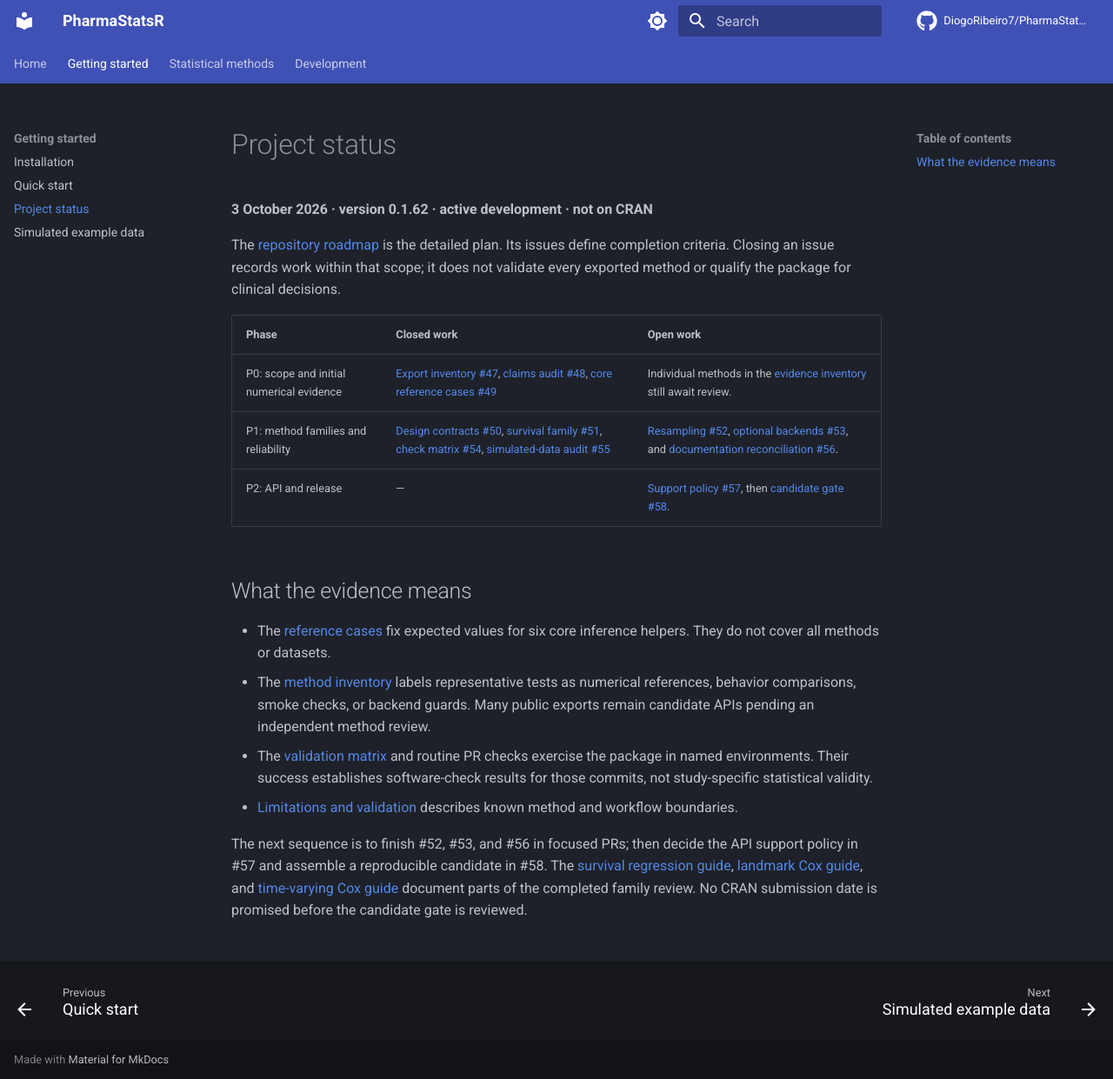
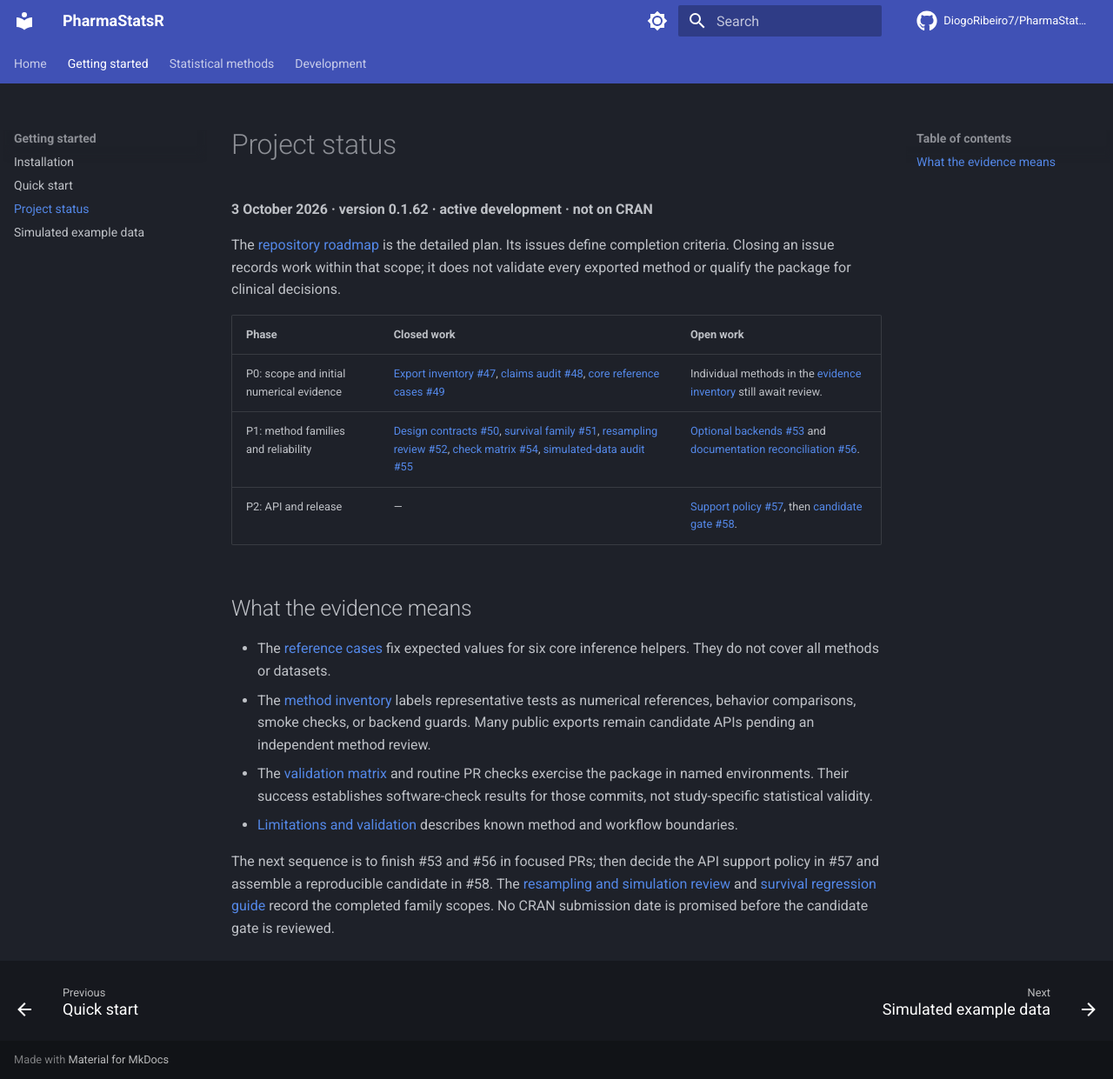
Before and after one commit to DiogoRibeiro7/PharmaStatsR, an MkDocs documentation site: the page built from docs/project-status.md, in a window 1280 px wide and 1241 px high. Shown: the whole window at 87% size. Built offline with MkDocs 1.6.1 and Material for MkDocs 9.7.7, drawn with Linux system fonts in a browser that asks for light colours; comment, search, counter and statistics services are not loaded.

Commit message:
Validate resampling and simulation family contracts

```diff
--- a/docs/project-status.md
+++ b/docs/project-status.md
@@ -7,7 +7,7 @@ The [repository roadmap](https://github.com/DiogoRibeiro7/PharmaStatsR/blob/main
 | Phase | Closed work | Open work |
 | --- | --- | --- |
 | P0: scope and initial numerical evidence | [Export inventory #47](https://github.com/DiogoRibeiro7/PharmaStatsR/issues/47), [claims audit #48](https://github.com/DiogoRibeiro7/PharmaStatsR/issues/48), [core reference cases #49](https://github.com/DiogoRibeiro7/PharmaStatsR/issues/49) | Individual methods in the [evidence inventory](method-inventory.md) still await review. |
-| P1: method families and reliability | [Design contracts #50](https://github.com/DiogoRibeiro7/PharmaStatsR/issues/50), [survival family #51](https://github.com/DiogoRibeiro7/PharmaStatsR/issues/51), [check matrix #54](https://github.com/DiogoRibeiro7/PharmaStatsR/issues/54), [simulated-data audit #55](https://github.com/DiogoRibeiro7/PharmaStatsR/issues/55) | [Resampling #52](https://github.com/DiogoRibeiro7/PharmaStatsR/issues/52), [optional backends #53](https://github.com/DiogoRibeiro7/PharmaStatsR/issues/53), and [documentation reconciliation #56](https://github.com/DiogoRibeiro7/PharmaStatsR/issues/56). |
+| P1: method families and reliability | [Design contracts #50](https://github.com/DiogoRibeiro7/PharmaStatsR/issues/50), [survival family #51](https://github.com/DiogoRibeiro7/PharmaStatsR/issues/51), [resampling review #52](https://github.com/DiogoRibeiro7/PharmaStatsR/issues/52), [check matrix #54](https://github.com/DiogoRibeiro7/PharmaStatsR/issues/54), [simulated-data audit #55](https://github.com/DiogoRibeiro7/PharmaStatsR/issues/55) | [Optional backends #53](https://github.com/DiogoRibeiro7/PharmaStatsR/issues/53) and [documentation reconciliation #56](https://github.com/DiogoRibeiro7/PharmaStatsR/issues/56). |
 | P2: API and release | — | [Support policy #57](https://github.com/DiogoRibeiro7/PharmaStatsR/issues/57), then [candidate gate #58](https://github.com/DiogoRibeiro7/PharmaStatsR/issues/58). |
 
 ## What the evidence means
@@ -17,4 +17,4 @@ The [repository roadmap](https://github.com/DiogoRibeiro7/PharmaStatsR/blob/main
 - The [validation matrix](development.md#package-checks) and routine PR checks exercise the package in named environments. Their success establishes software-check results for those commits, not study-specific statistical validity.
 - [Limitations and validation](limitations.md) describes known method and workflow boundaries.
 
-The next sequence is to finish #52, #53, and #56 in focused PRs; then decide the API support policy in #57 and assemble a reproducible candidate in #58. The [survival regression guide](survival-regression.md), [landmark Cox guide](landmark-analysis.md), and [time-varying Cox guide](cox-timevarying.md) document parts of the completed family review. No CRAN submission date is promised before the candidate gate is reviewed.
+The next sequence is to finish #53 and #56 in focused PRs; then decide the API support policy in #57 and assemble a reproducible candidate in #58. The [resampling and simulation review](resampling-review.md) and [survival regression guide](survival-regression.md) record the completed family scopes. No CRAN submission date is promised before the candidate gate is reviewed.
--- a/mkdocs.yml
+++ b/mkdocs.yml
@@ -88,6 +88,7 @@ nav:
       - Latin square ANOVA: latin-square.md
       - Crossover ANOVA: crossover.md
       - Event-rate comparisons: rates.md
+      - Resampling and simulation review: resampling-review.md
       - Wild bootstrap: wild-bootstrap.md
       - Cluster bootstrap: cluster-bootstrap.md
       - Row bootstrap with futures: parallel-bootstrap.md
```
Also changed, not shown: NEWS.md (+1 -0 lines), README.md (+1 -1 lines), ROADMAP.md (+5 -6 lines), docs/cluster-bootstrap.md (+1 -1 lines), docs/method-inventory.md (+2 -0 lines), docs/resampling-review.md (added, +21 -0 lines), 7 other files.
